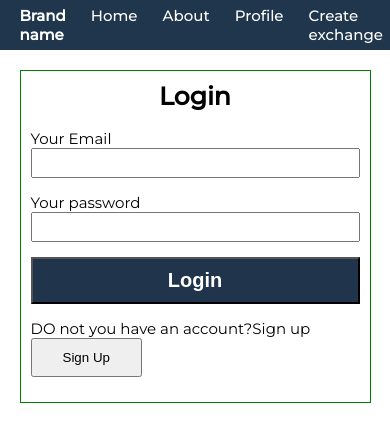
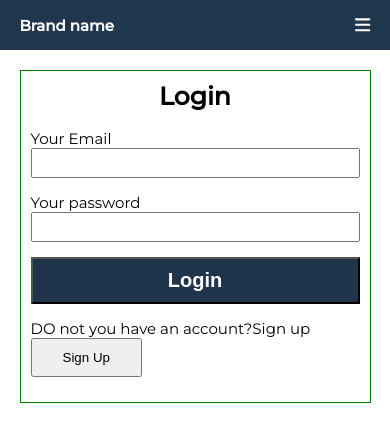
Before and after one commit to mohammadkhalaf/swappy, a Vue app: page /register in a window 390 px wide. Shown: the top 442 px of the page. Built offline with nearby package versions, Linux system fonts and the light colour scheme; no server answers.

Commit message:
work on sidebar

```diff
--- a/package.json
+++ b/package.json
@@ -12,6 +12,7 @@
     "@fortawesome/free-brands-svg-icons": "^6.2.0",
     "@fortawesome/free-regular-svg-icons": "^6.2.0",
     "@fortawesome/free-solid-svg-icons": "^6.2.0",
+    "@fortawesome/vue-fontawesome": "^3.0.1",
     "@vuelidate/core": "^2.0.0-alpha.44",
     "@vuelidate/validators": "^2.0.0-alpha.31",
     "core-js": "^3.8.3",
--- a/src/components/NavBar.vue
+++ b/src/components/NavBar.vue
@@ -4,32 +4,44 @@
       <div>
         <h1>Brand name</h1>
       </div>
-
-      <ul>
+      <div @click="openNav" v-if="open" class="overlay"></div>
+      <ul :class="open ? 'open' : ''">
         <li v-if="isAuth">{{ getUser?.email }}</li>
         <li>
-          <router-link to="/">Home</router-link>
+          <router-link @click="openNav" to="/">Home</router-link>
         </li>
         <li>
-          <router-link to="/about">About</router-link>
+          <router-link @click="openNav" to="/about">About</router-link>
         </li>
         <li>
-          <router-link to="/profile">Profile</router-link>
+          <router-link @click="openNav" to="/profile">Profile</router-link>
         </li>
         <li>
-          <router-link to="/create">Create exchange</router-link>
+          <router-link @click="openNav" to="/create"
+            >Create exchange</router-link
+          >
         </li>
         <li v-if="!isAuth">
-          <router-link to="/register">Register</router-link>
+          <router-link @click="openNav" to="/register">Register</router-link>
         </li>
         <li @click="logoutHandler" class="clickable" v-if="isAuth">Logout</li>
       </ul>
+
+      <div @click="openNav" class="menu">
+        <font-awesome-icon v-if="open" icon="fa-solid fa-times" />
+        <font-awesome-icon v-else icon="fa-solid fa-bars" />
+      </div>
     </nav>
   </header>
 </template>
 
 <script>
 export default {
+  data() {
+    return {
+      open: false,
+    };
+  },
   computed: {
     stylednavbar() {
       return this.$route.path === '/' ? '' : 'coloredBG';
@@ -44,6 +56,10 @@ export default {
   methods: {
     logoutHandler() {
       this.$store.dispatch('user/logOutHandler');
+      this.openNav();
+    },
+    openNav() {
+      this.open = !this.open;
     },
   },
 };
@@ -69,6 +85,7 @@ nav {
   align-items: center;
   height: 100%;
 }
+
 ul {
   list-style: none;
   display: flex;
@@ -91,4 +108,47 @@ a:hover {
 a.router-link-exact-active {
   color: orange;
 }
+.menu {
+  display: none;
+}
+@media (max-width: 800px) {
+  ul {
+    position: absolute;
+    display: flex;
+    flex-direction: column;
+    padding-right: 2rem;
+    padding-top: 5rem;
+    top: 0rem;
+    left: 0rem;
+    background-color: rgb(32, 54, 76);
+    height: 100vh;
+    z-index: 10;
+    width: 25rem;
+    transform: translate(-100%);
+    transition: 0.4s all ease;
+  }
+  li,
+  li a {
+    margin-left: auto;
+    line-height: 150%;
+    margin-bottom: 2rem;
+    font-weight: 700;
+  }
+  ul.open {
+    transform: translate(0);
+  }
+  .overlay {
+    background-color: rgba(0, 0, 0, 0.3);
+    position: fixed;
+    top: 0;
+    left: 0;
+    height: 100%;
+    width: 100%;
+  }
+  .menu {
+    display: block;
+    font-size: 1.75rem;
+    transition: 4s all ease;
+  }
+}
 </style>
--- a/src/main.js
+++ b/src/main.js
@@ -1,10 +1,16 @@
 import { createApp } from 'vue';
 import router from './router';
 import store from './store';
-// import { library } from '@fortawesome/fontawesome-svg-core';
-// import { FontAwesomeIcon } from '@fortawesome/vue-fontawesome';
-// import { faUserSecret } from '@fortawesome/free-solid-svg-icons';
+import { library } from '@fortawesome/fontawesome-svg-core';
+
+import {
+  faBars,
+  faTimes,
+  faUserSecret,
+} from '@fortawesome/free-solid-svg-icons';
+import { FontAwesomeIcon } from '@fortawesome/vue-fontawesome';
 import App from './App.vue';
+library.add(faUserSecret, faTimes, faBars);
 let app;
 store.dispatch('user/onauthchangeHandler', () => {
   if (!app) {
@@ -12,9 +18,7 @@ store.dispatch('user/onauthchangeHandler', () => {
     app.use(router);
     app.use(store);
 
+    app.component('font-awesome-icon', FontAwesomeIcon);
     app.mount('#app');
   }
 });
-
-// library.add(faUserSecret);
-// app.component('font-awesome-icon', FontAwesomeIcon);
--- a/src/pages/ProfilePage.vue
+++ b/src/pages/ProfilePage.vue
@@ -226,6 +226,7 @@ export default {
   font-weight: bold;
   letter-spacing: 0.1rem;
 }
+
 .btn {
   margin-top: 1em;
   background-color: orange;
```
Also changed, not shown: 1 other file (tests, documents, lock files or other folders).
